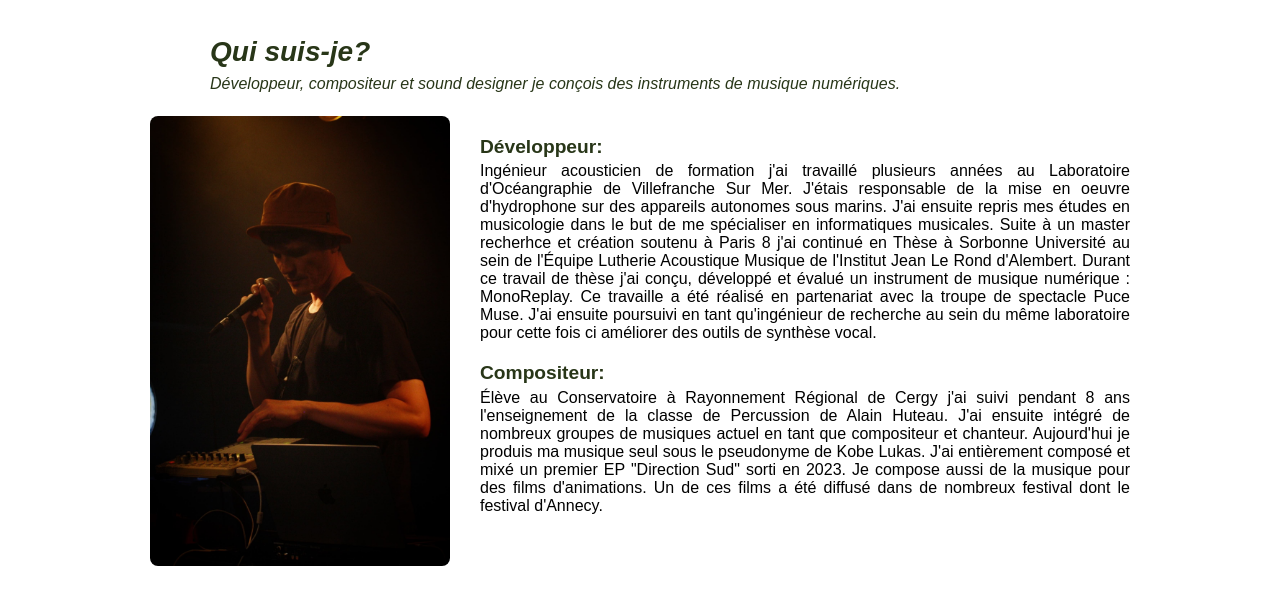
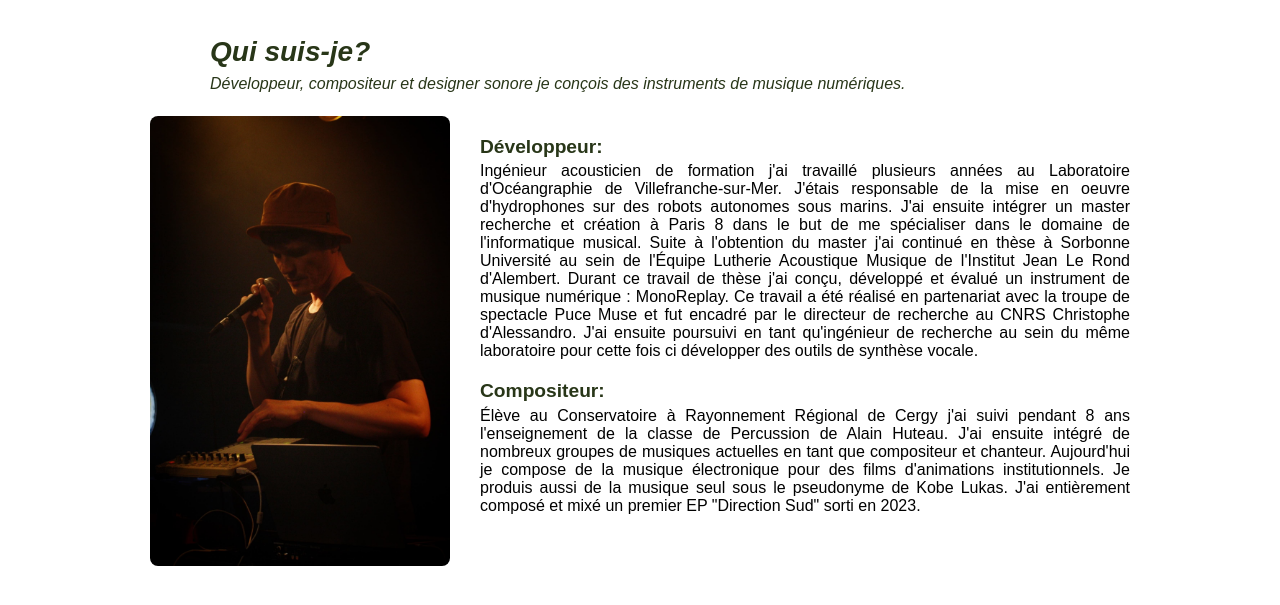
Before and after one commit to thomlucas/thomlucas.github.io, a plain HTML site: page about.html in a window 1280 px wide. Shown: the part 117-722 px from the top of the page. Drawn offline with Linux system fonts and the light colour scheme.

Commit message:
abou correction

```diff
--- a/about.html
+++ b/about.html
@@ -38,21 +38,19 @@
     <div class="mainText">
       <div class="descriptionArticle">
         <h1>Qui suis-je?</h1>
-        <h3>Développeur, compositeur et sound designer je  conçois des instruments de musique numériques. </h3>
+        <h3>Développeur, compositeur et designer sonore je  conçois des instruments de musique numériques.</h3>
         <br>
         <img src="media/metaxu.jpg" align="left" width="300px"/>
         <br>
         <h2>Développeur:</h2>
-        <p>Ingénieur acousticien de formation j'ai travaillé plusieurs années au Laboratoire d'Océangraphie de Villefranche Sur Mer. J'étais responsable de la mise en oeuvre d'hydrophone sur des appareils autonomes sous marins.
-        J'ai ensuite repris mes études en musicologie dans le but de me spécialiser en informatiques musicales. Suite à un master recherhce et création soutenu à Paris 8 j'ai continué en Thèse à Sorbonne Université au sein de l'Équipe Lutherie Acoustique Musique de l'Institut Jean Le Rond d'Alembert.
-        Durant ce travail de thèse j'ai conçu, développé et évalué un instrument de musique numérique : MonoReplay. Ce travaille a été réalisé en partenariat avec la troupe de spectacle Puce Muse.
-        J'ai ensuite poursuivi en tant qu'ingénieur de recherche au sein du même laboratoire pour cette fois ci améliorer des outils de synthèse vocal.
+        <p>Ingénieur acousticien de formation j'ai travaillé plusieurs années au Laboratoire d'Océangraphie de Villefranche-sur-Mer. J'étais responsable de la mise en oeuvre d'hydrophones sur des robots autonomes sous marins.
+        J'ai ensuite intégrer un master recherche et création à Paris 8 dans le but de me spécialiser dans le domaine de l'informatique musical. Suite à l'obtention du master j'ai continué en thèse à Sorbonne Université au sein de l'Équipe Lutherie Acoustique Musique de l'Institut Jean Le Rond d'Alembert.
+        Durant ce travail de thèse j'ai conçu, développé et évalué un instrument de musique numérique : MonoReplay. Ce travail a été réalisé en partenariat avec la troupe de spectacle Puce Muse et fut encadré par le directeur de recherche au CNRS Christophe d'Alessandro.
+        J'ai ensuite poursuivi en tant qu'ingénieur de recherche au sein du même laboratoire pour cette fois ci développer des outils de synthèse vocale.
         </p>
         <br>
         <h2>Compositeur:</h2>
-        <p> Élève au Conservatoire à Rayonnement Régional de Cergy j'ai suivi pendant 8 ans l'enseignement de la classe de Percussion de Alain Huteau. J'ai ensuite intégré de nombreux groupes de musiques actuel en tant que compositeur et chanteur.
-        Aujourd'hui je produis ma musique seul sous le pseudonyme de Kobe Lukas. J'ai entièrement composé et mixé un premier EP "Direction Sud" sorti en 2023.
-        Je compose aussi de la musique pour des films d'animations. Un de ces films a été diffusé dans de nombreux festival dont le festival d'Annecy.
+        <p> Élève au Conservatoire à Rayonnement Régional de Cergy j'ai suivi pendant 8 ans l'enseignement de la classe de Percussion de Alain Huteau. J'ai ensuite intégré de nombreux groupes de musiques actuelles en tant que compositeur et chanteur. Aujourd'hui je compose de la musique électronique pour des films d'animations institutionnels. Je produis aussi de la musique seul sous le pseudonyme de Kobe Lukas. J'ai entièrement composé et mixé un premier EP "Direction Sud" sorti en 2023.
         </p>
 
 
```
